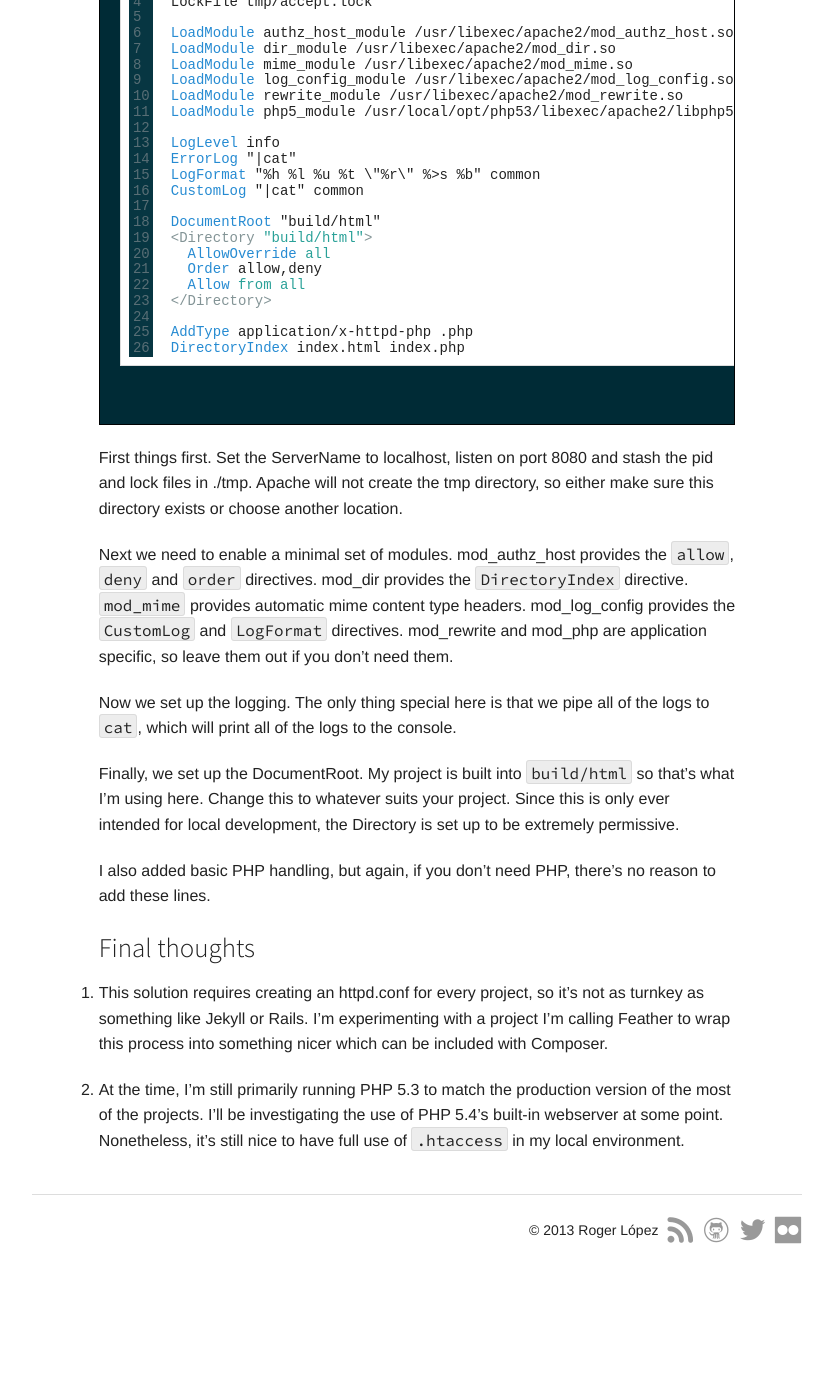
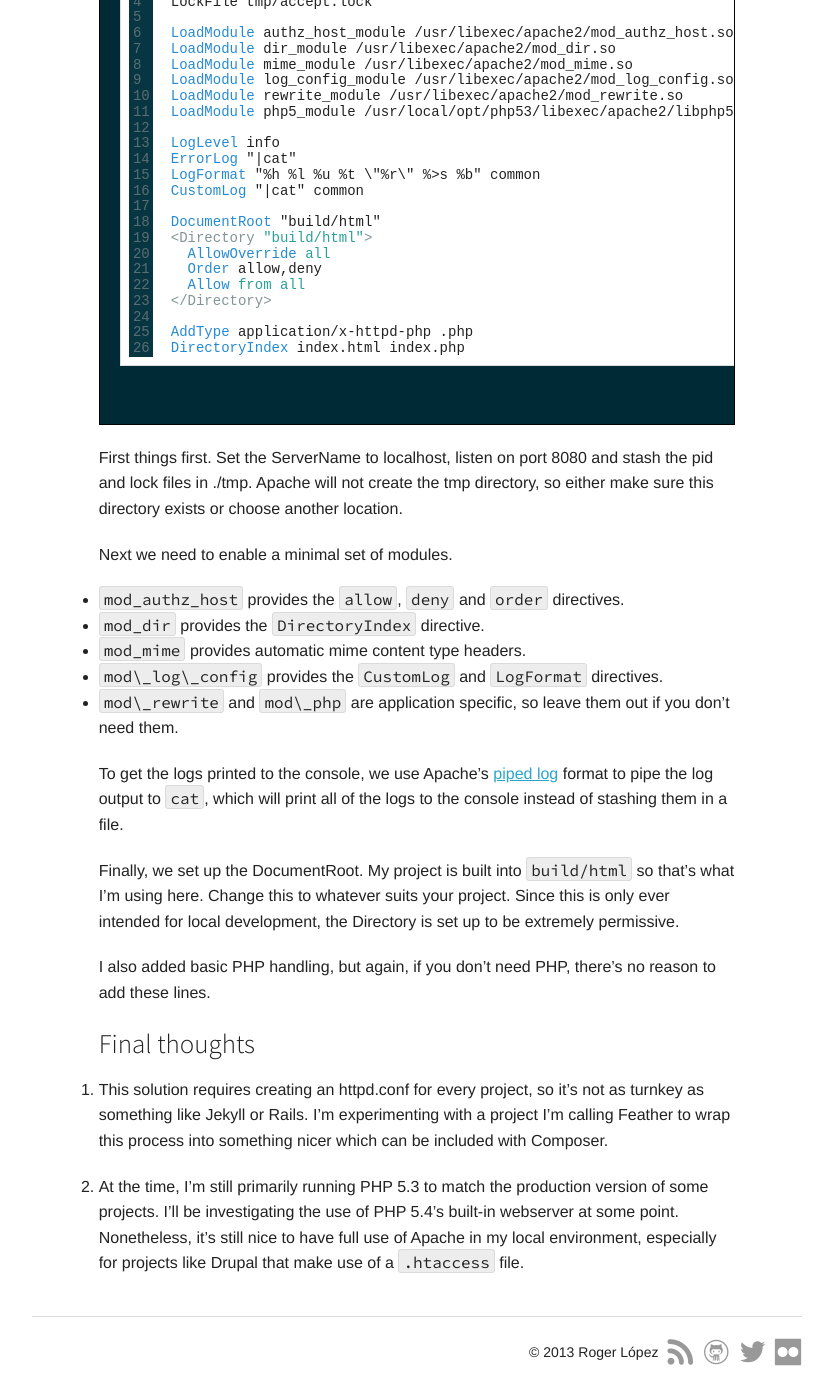
Before and after one commit to zroger/zroger.github.io, a Jekyll site: the page built from _posts/2013-08-22-apache-in-the-foreground.md, in a window 1280 px wide and 1400 px high, scrolled down 1215 px. Shown: the whole window, without its empty margins (223-1056 px from the left). Built offline with Jekyll 4.4.1, drawn with Linux system fonts in a browser that asks for light colours; Markdown is read by kramdown in place of the engine named in the settings; before the commit the page ends 2492 px from its top, so only the background shows below that.

Commit message:
updated apache post.

```diff
--- a/_posts/2013-08-22-apache-in-the-foreground.md
+++ b/_posts/2013-08-22-apache-in-the-foreground.md
@@ -75,14 +75,19 @@ First things first.  Set the ServerName to localhost, listen on port 8080 and
 stash the pid and lock files in ./tmp.  Apache will not create the tmp directory,
 so either make sure this directory exists or choose another location.
 
-Next we need to enable a minimal set of modules.  mod\_authz\_host provides the `allow`,
-`deny` and `order` directives.  mod_dir provides the `DirectoryIndex` directive.
-`mod_mime` provides automatic mime content type headers.  mod\_log\_config provides
-the `CustomLog` and `LogFormat` directives.  mod\_rewrite and mod\_php are
-application specific, so leave them out if you don't need them.
+Next we need to enable a minimal set of modules.
 
-Now we set up the logging.  The only thing special here is that we pipe all of
-the logs to `cat`, which will print all of the logs to the console.
+* `mod_authz_host` provides the `allow`, `deny` and `order` directives.
+* `mod_dir` provides the `DirectoryIndex` directive.
+* `mod_mime` provides automatic mime content type headers.
+* `mod\_log\_config` provides the `CustomLog` and `LogFormat` directives.
+* `mod\_rewrite` and `mod\_php` are application specific, so leave them out if
+  you don't need them.
+
+To get the logs printed to the console, we use Apache's
+[piped log](http://httpd.apache.org/docs/2.2/logs.html#piped) format to pipe the
+log output to `cat`, which will print all of the logs to the console instead of
+stashing them in a file.
 
 Finally, we set up the DocumentRoot.  My project is built into `build/html` so
 that's what I'm using here.  Change this to whatever suits your project.  Since
@@ -100,6 +105,7 @@ I'm calling Feather to wrap this process into something nicer which can be
 included with Composer.
 
 2. At the time, I'm still primarily running PHP 5.3 to match the production
-version of the most of the projects.  I'll be investigating the use of PHP 5.4's
-built-in webserver at some point.  Nonetheless, it's still nice to have full use
-of `.htaccess` in my local environment.
+version of some projects.  I'll be investigating the use of PHP 5.4's built-in
+webserver at some point.  Nonetheless, it's still nice to have full use of
+Apache in my local environment, especially for projects like Drupal that make
+use of a `.htaccess` file.
```
